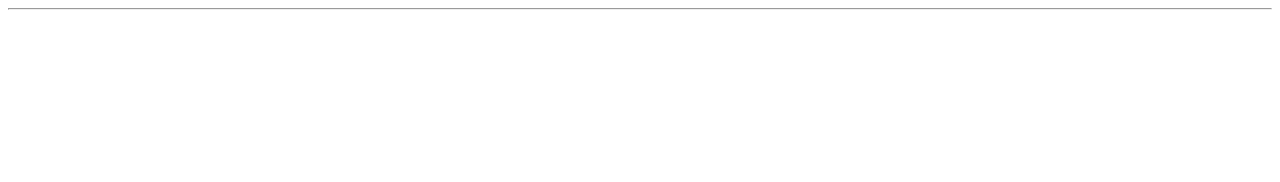
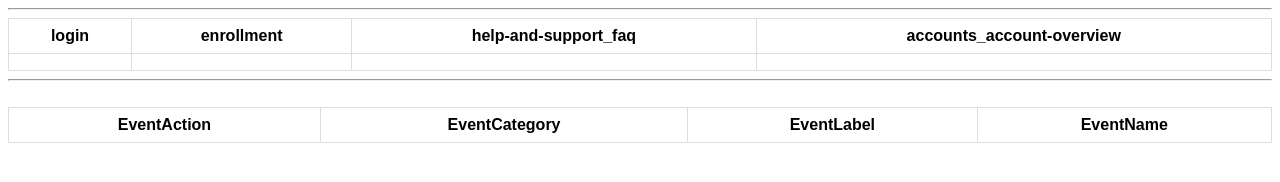
Before and after one commit to juanivanheer/Optimizely-test, a website: page index.html in a window 1280 px wide. Drawn offline with Linux system fonts and the light colour scheme.

Commit message:
2 files modified

```diff
--- a/index.html
+++ b/index.html
@@ -1,14 +1,63 @@
 <head>
+  <style>
+    table {
+      font-family: arial, sans-serif;
+      border-collapse: collapse;
+      width: 100%;
+    }
+
+    td,
+    th {
+      border: 1px solid #dddddd;
+      text-align: center;
+      padding: 8px;
+    }
+  </style>
+
   <script src="https://global.sanbot.pre.sandigital.santander.com/content/US/va-chatbot-config.js"></script>
 </head>
 
 <body>
   <p id="variation"></p>
   <hr>
-  <p id="login"></p>
-  <p id="enrollment"></p>
-  <p id="help-and-support_faq"></p>
-  <p id="accounts_account-overview"></p>
+  <table style="width:100%">
+    <tr>
+      <th>login</th>
+      <th>enrollment</th>
+      <th>help-and-support_faq</th>
+      <th>accounts_account-overview</th>
+    </tr>
+    <tr>
+      <td>
+        <p id="login"></p>
+      </td>
+      <td>
+        <p id="enrollment"></p>
+      </td>
+      <td>
+        <p id="help-and-support_faq"></p>
+      </td>
+      <td>
+        <p id="accounts_account-overview"></p>
+        </p>
+      </td>
+    </tr>
+  </table>
+  <hr><br>
+
+  <table id="table">
+    <thead>
+      <tr>
+        <th>EventAction</th>
+        <th>EventCategory</th>
+        <th>EventLabel</th>
+        <th>EventName</th>
+      </tr>
+    </thead>
+    <tbody>
+    </tbody>
+  </table>
+
   <va-chatbot context='{"page_name": "main_page"}'></va-chatbot>
   <script src="https://global.sanbot.pre.sandigital.santander.com/content/v3/virtual-assistant-chatbot.min.js"></script>
 </body>
```
Also changed, not shown: index.js (+25 -7 lines).
